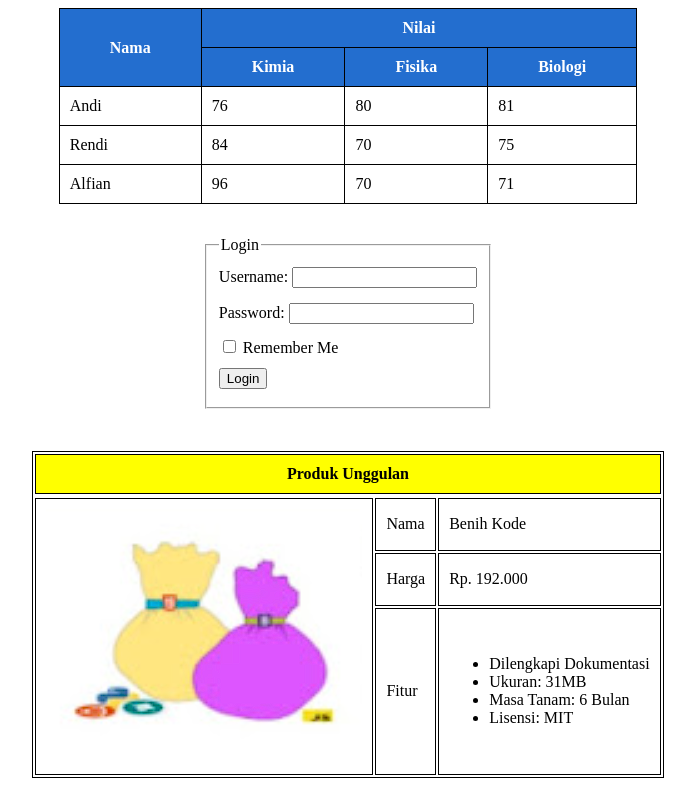
After one commit to trschnrangga/trschnrangga.github.io, a PHP site: page /pagetugas/tugas2.html in a window 1280 px wide. The commit adds this page. Shown: the whole page, without its empty margins (292-987 px from the left). Run offline with PHP 8.4, Linux system fonts and the light colour scheme.

Commit message:
linking homework 2

```diff
--- /dev/null
+++ b/pagetugas/tugas2.css
@@ -0,0 +1,59 @@
+
+
+
+table, th, td{
+    border: 1px solid black;
+    border-collapse: collapse;
+    margin: auto;
+}
+
+th {
+    color: rgb(255, 255, 255);
+    background-color: rgb(35, 110, 207);
+    padding-top: 10px;
+    padding-bottom: 10px;
+    padding-inline: 50px;
+}
+
+td {
+    padding: 10px;
+}
+
+.containerlogin{
+    display: flex;
+    margin: auto;
+    justify-content: center;
+    width: 50%;
+}
+
+.containerlogin fieldset{
+    width: fit-content;
+}
+
+.containerlogin form{
+    padding: 5%;
+}
+
+.containerlogin label,input{
+    margin-block: 3%;
+}
+
+.containerproduk {
+    padding: 10px;
+}
+
+.containerproduk table{
+    width: fit-content;
+    border-collapse: separate;
+    height: fit-content;
+}
+
+
+.containerproduk table, th, td{
+    border: 1px solid black;
+}
+
+.containerproduk th{
+    background-color: yellow;
+    color: black;
+}
--- /dev/null
+++ b/pagetugas/tugas2.html
@@ -0,0 +1,89 @@
+<!DOCTYPE html>
+<html lang="en">
+<head>
+    <link rel="stylesheet" href="tugas2.css">
+    <meta charset="UTF-8">
+    <meta name="viewport" content="width=device-width, initial-scale=1.0">
+    <title>Document</title>
+</head>
+<body>
+    <div>
+        <table class="table">
+            <tr>
+                <th rowspan="2">Nama</th>
+                <th colspan="3">Nilai</th>
+            </tr>
+            <tr>
+                <th>Kimia</th>
+                <th>Fisika</th>
+                <th>Biologi</th>
+            </tr>
+            <tr>
+                <td>Andi</td>
+                <td>76</td>
+                <td>80</td>
+                <td>81</td>
+            </tr>
+
+            <tr>
+                <td>Rendi</td>
+                <td>84</td>
+                <td>70</td>
+                <td>75</td>
+            </tr>
+
+            <tr>
+                <td>Alfian</td>
+                <td>96</td>
+                <td>70</td>
+                <td>71</td>
+            </tr>
+        </table>
+    </div>
+
+    <div class="containerlogin">
+        <form action="" method="post">
+            <fieldset>
+                <legend>Login</legend>
+                <label for="usn">Username:</label>
+                <input type="text" id="usn" name="usn"><br>
+                <label for="pwd">Password:</label>
+                <input type="password" id="pwd" name="pwd"><br>
+                <input type="checkbox" id="chkbx" name="chkbx">
+                <label for="remember">Remember Me</label><br>
+                <input type="button" value="Login">
+            </fieldset>
+        </form>
+    </div>
+    <div class="containerproduk">
+        <table>
+            <tr>
+                <thead>
+                    <th colspan="3">Produk Unggulan</th>
+                </thead>
+            </tr>
+            <tr>
+                <td rowspan="3"><img src="gambar/benihkode.png" alt=""></td>
+                <td>Nama</td>
+                <td>Benih Kode</td>
+            </tr>
+            <tr>
+                <td>Harga</td>
+                <td>Rp. 192.000</td>
+            </tr>
+            <tr>
+                <td>Fitur</td>
+                <td>
+                    <ul>
+                        <li>Dilengkapi Dokumentasi</li>
+                        <li>Ukuran: 31MB</li>
+                        <li>Masa Tanam: 6 Bulan</li>
+                        <li>Lisensi: MIT</li>
+                    </ul>
+                </td>
+            </tr>
+
+        </table>
+    </div>
+</body>
+</html>
--- a/test.css
+++ b/test.css
@@ -8,13 +8,13 @@ body {
     background-size: 100% 55%;
     background-repeat: no-repeat;
     background-position: top;
-    height: 450px;
+    max-height: 400px;
 }
 
 
 .content {
     margin: auto;
-    width: 1200px;
+    width: 50%;
 }
 
 
```
Also changed, not shown: index.html (+7 -2 lines), pagetugas/list.css (added, +7 -0 lines), pagetugas/list.html (added, +14 -0 lines), pagetugas/gambar/benihkode.png (added).
